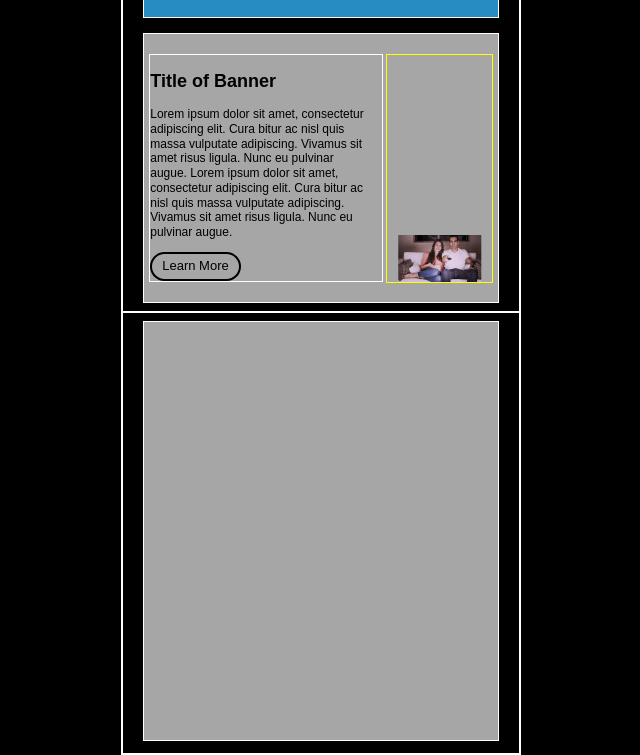
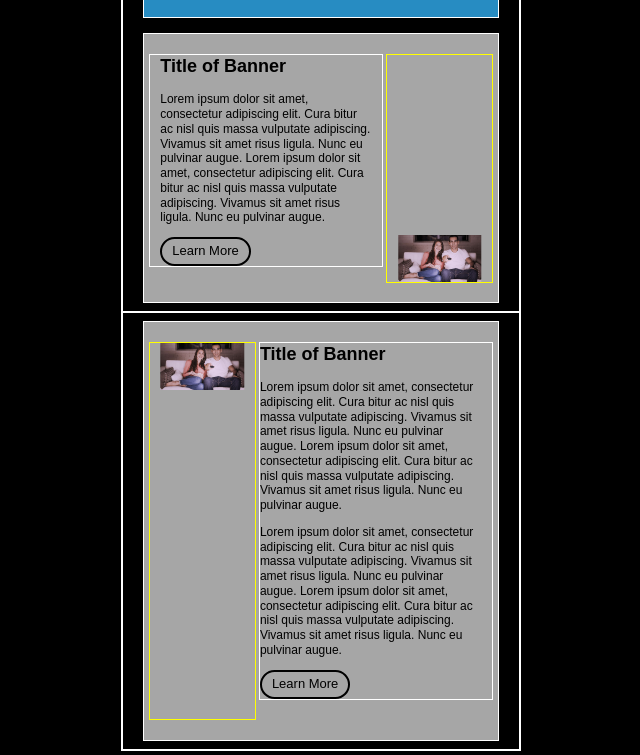
Before and after one commit to kganguly/FED, a website: page index.html in a window 1280 px wide. Shown: the part 932-1687 px from the top of the page, without its empty margins (319-959 px from the left). Drawn offline with nearby package versions, Linux system fonts and the light colour scheme.

Commit message:
All 3 articles are close.

```diff
--- a/css/style.css
+++ b/css/style.css
@@ -61,7 +61,7 @@ article {
 #detail {
     background-color: #a6a6a6;
     /* take out later*/
-    min-height: 420px;
+    height: 420px;
 }
 
 aside {
@@ -79,14 +79,25 @@ main.article {
     text-align: left;
     color: white;
     padding-right: 10px;
+    padding-top: 0;
     line-height: 1.23;
 }
 
+main.article>h2 {
+    margin-top: 0;
+}
+
 #blurb>main {
+    padding-left: 10px;
+}
+
+#blurb>main,
+#detail>main {
     color: black;
 }
 
-#blurb button {
+#blurb button,
+#detail button {
     color: black;
     border-color: black;
 }
@@ -118,6 +129,11 @@ img {
     bottom: 0;
 }
 
+#detail img {
+    top: 0;
+    transform: translateX(-50%);
+}
+
 @media only screen and (min-width: 700px) {}
 
 @media only screen and (min-width: 1200px) {}
--- a/index.html
+++ b/index.html
@@ -53,6 +53,23 @@
         </section>
         <section class="row" id="">
             <article class="" id="detail">
+                <aside><img src="img/watching-tv.jpg" alt="A couple on a couch facing you as they watch TV."></aside>
+                <main class="article">
+                    <h2>Title of Banner</h2>
+                    <p>
+                        Lorem ipsum dolor sit amet, consectetur adipiscing elit. Cura bitur ac nisl quis massa vulputate adipiscing. Vivamus sit
+                        amet risus ligula. Nunc eu pulvinar augue. Lorem ipsum dolor sit amet, consectetur adipiscing elit.
+                        Cura bitur ac nisl quis massa vulputate adipiscing. Vivamus sit amet risus ligula. Nunc eu pulvinar
+                        augue.
+                    </p>
+                    <p>
+                        Lorem ipsum dolor sit amet, consectetur adipiscing elit. Cura bitur ac nisl quis massa vulputate adipiscing. Vivamus sit
+                        amet risus ligula. Nunc eu pulvinar augue. Lorem ipsum dolor sit amet, consectetur adipiscing elit.
+                        Cura bitur ac nisl quis massa vulputate adipiscing. Vivamus sit amet risus ligula. Nunc eu pulvinar
+                        augue.
+                    </p>
+                    <button class="learn-more">Learn More</button>
+                </main>
             </article>
         </section>
     </main>
```
